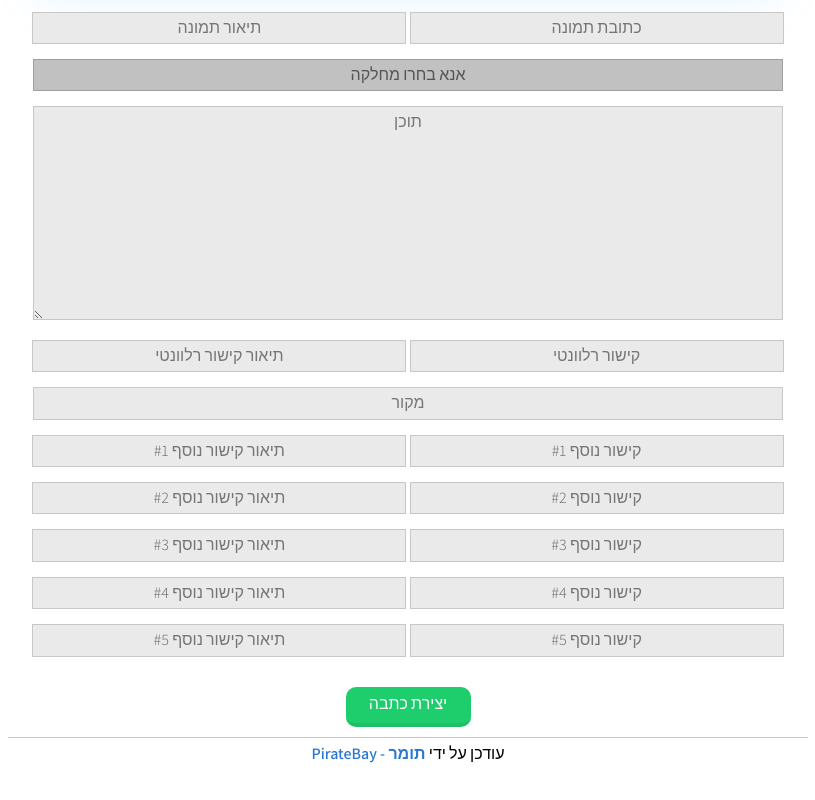
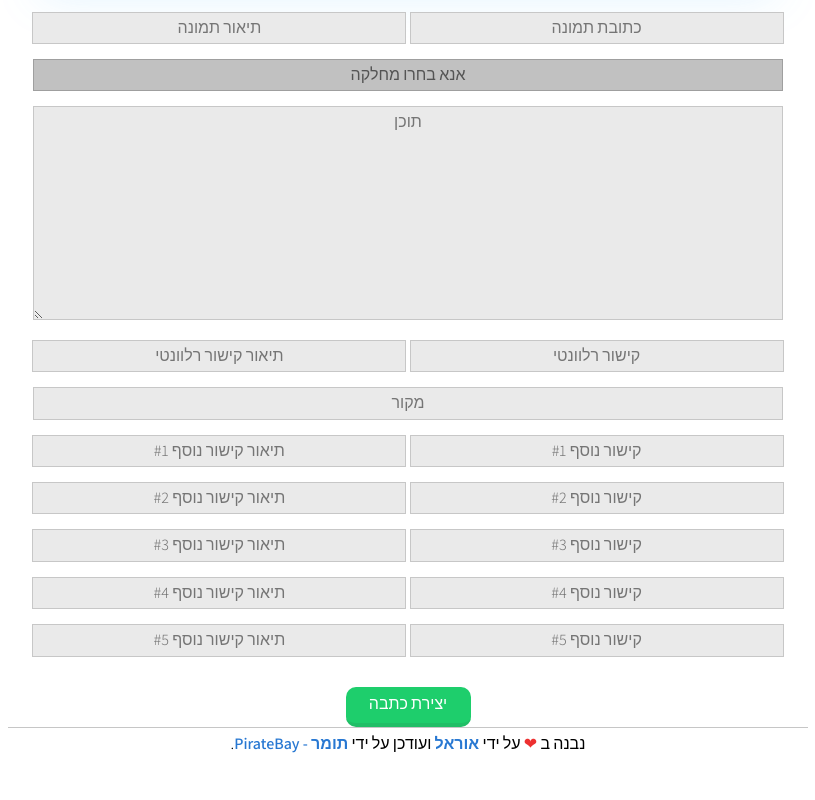
Before and after one commit to FxPContent/Content, a plain HTML site: page index.html in a window 1280 px wide. Shown: the part 648-1448 px from the top of the page, without its empty margins (232-1047 px from the left). Drawn offline with nearby package versions, Linux system fonts and the light colour scheme.

Commit message:
Update index.html

```diff
--- a/index.html
+++ b/index.html
@@ -293,10 +293,10 @@
     				<textarea dir="ltr" id="final-article-textarea">קוד הכתבה יופיע כאן...</textarea>
     				<p>את הקוד הנ"ל תצטרכו להדביק בתוכן של האשכול החדש אותו אתם פותחים.</p>
     			</div>
-				<div id="footer" style="margin-top:10px">
-					<span>עודכן על ידי <a href="http://www.fxp.co.il/member.php?u=1206599">תומר - PirateBay</a></span>
-				</div>
     		</div>
+			<div id="footer">
+				נבנה ב <span style="color: #ed3030">❤</span> על ידי <a href="https://www.fxp.co.il/member.php?u=216362">אוראל</a> ועודכן על ידי <a href="https://www.fxp.co.il/member.php?u=1206599">תומר - PirateBay</a>.
+			</div>
         </div>
     </body>
 </html>
```
